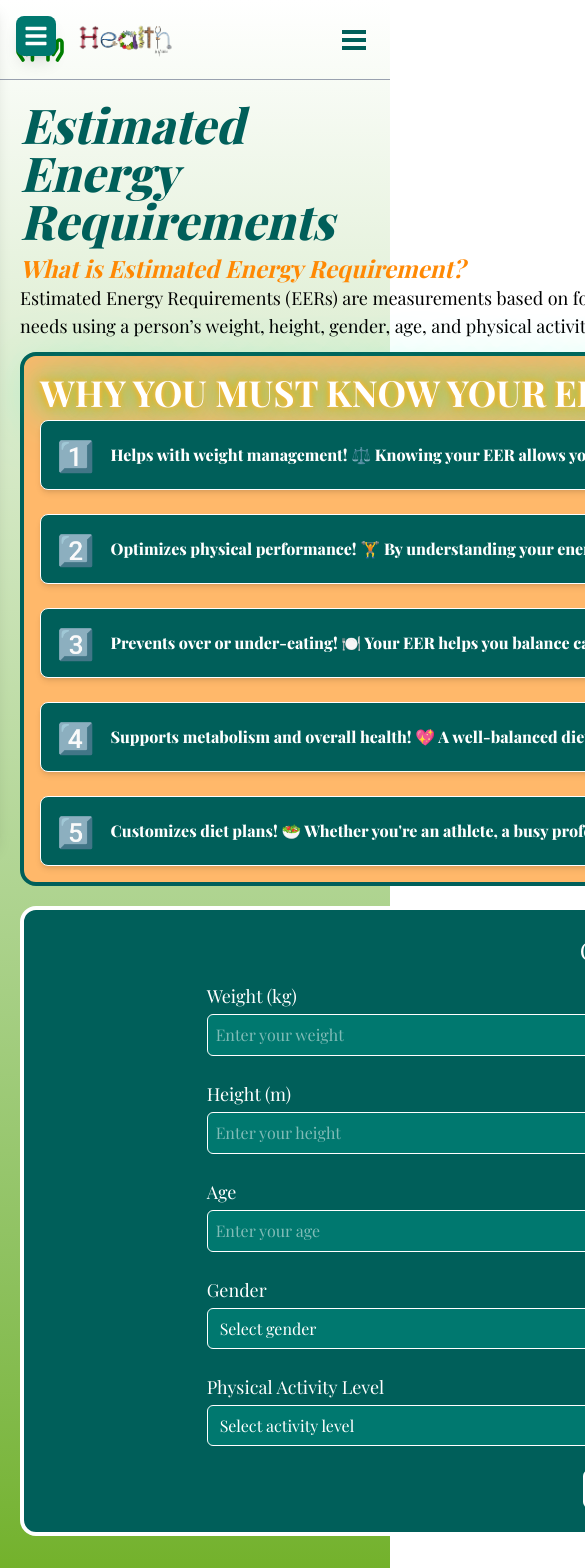
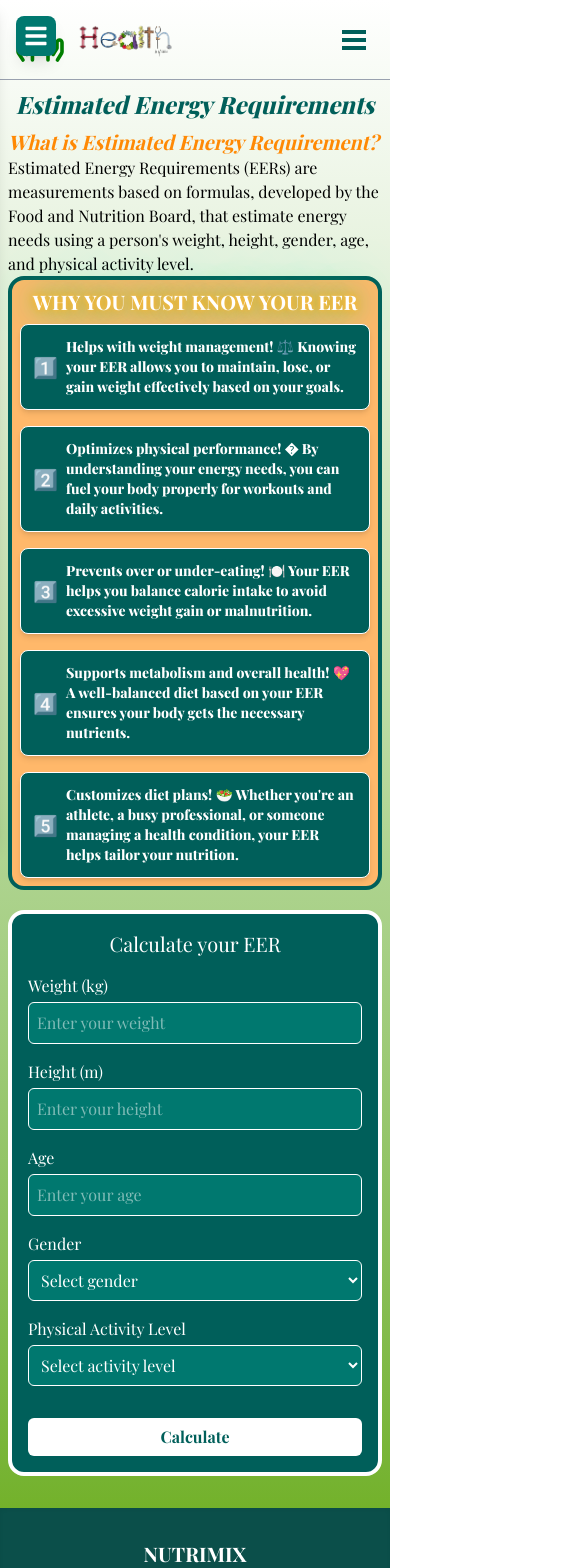
Before and after one commit to HeisGreen/health-app, a React (Vite) app in the folder frontend/: page /eer in a window 390 px wide. Shown: the top 1568 px of the page, 585 px wide, since content can reach past the window. Built offline with nearby package versions, Linux system fonts and the light colour scheme; sample sign-in values are in the browser's storage; a web font is replaced by a local one.

Commit message:
Adjusted Bmr and EER pages to be responsive

```diff
--- a/frontend/src/components/Eer.tsx
+++ b/frontend/src/components/Eer.tsx
@@ -2,6 +2,7 @@ import React, { useState } from "react";
 import Sidebar from "./Sidebar";
 import { motion } from "framer-motion";
 import { useNavigate } from "react-router-dom";
+import { FaSpinner } from "react-icons/fa";
 import axiosInstance from "../services/axiosInstance";
 
 const Eer = () => {
@@ -61,12 +62,9 @@ const Eer = () => {
     { value: "1.45", label: "Very active (hard exercise 6-7 days a week)" },
   ];
 
-  // Handle Gender Change
   const handleGenderChange = (e) => {
     const selectedGender = e.target.value;
     setGender(selectedGender);
-
-    // Update PA values based on gender
     setPaOptions(selectedGender === "male" ? malePA : femalePA);
   };
 
@@ -77,10 +75,13 @@ const Eer = () => {
     }
 
     try {
-      const token = localStorage.getItem("token"); // Get the token from local storage
+      const token = localStorage.getItem("token");
       if (!token) {
         throw new Error("No token found. Please log in.");
       }
+
+      await new Promise((resolve) => setTimeout(resolve, 750));
+
       const response = await axiosInstance.post(
         "/eer/calculate",
         {
@@ -92,7 +93,7 @@ const Eer = () => {
         },
         {
           headers: {
-            Authorization: `Bearer ${token}`, // Include the token in the request headers
+            Authorization: `Bearer ${token}`,
           },
         }
       );
@@ -107,11 +108,9 @@ const Eer = () => {
   };
 
   return (
-    <div className="flex">
-      <div>
-        <Sidebar />
-      </div>
-      <div className="w-full min-h-screen m-5">
+    <div className="flex flex-col md:flex-row">
+      <Sidebar />
+      <div className="w-full min-h-screen p-2 md:p-5">
         {/* Typing Effect for Heading */}
         <motion.div
           className="flex w-full items-center justify-center mb-2"
@@ -119,83 +118,89 @@ const Eer = () => {
           animate="visible"
           variants={textVariants}
         >
-          <h1 className="text-teal-800 font-extrabold italic text-5xl">
+          <h1 className="text-teal-800 font-extrabold italic text-2xl md:text-4xl lg:text-5xl text-center">
             Estimated Energy Requirements
           </h1>
         </motion.div>
 
         {/* Floating Description */}
         <motion.div
-          className="w-[1200px] h-[100px]"
+          className="w-full md:w-[90%] lg:w-[1200px] h-auto mx-auto"
           initial={{ opacity: 0, y: -20 }}
           animate={{ opacity: 1, y: 0 }}
           transition={{ duration: 1, ease: "easeInOut" }}
         >
-          <p className="text-2xl italic text-orange-400 font-bold">
+          <p className="text-xl md:text-2xl italic text-orange-400 font-bold">
             What is Estimated Energy Requirement?
           </p>
           <motion.p
-            className="text-lg"
+            className="text-base md:text-lg"
             initial="hidden"
             animate="visible"
             variants={fadeInUp}
           >
             Estimated Energy Requirements (EERs) are measurements based on
             formulas, developed by the Food and Nutrition Board, that estimate
-            energy needs using a person’s weight, height, gender, age, and
+            energy needs using a person's weight, height, gender, age, and
             physical activity level.
           </motion.p>
         </motion.div>
 
         {/* Flip Card Animation for Benefits */}
         <motion.div
-          className="bg-orange-300 rounded-2xl border-4 border-teal-800 h-auto w-[1325px] p-4 space-y-2 mb-5"
+          className="bg-orange-300 rounded-2xl border-4 border-teal-800 h-auto w-full md:w-[95%] lg:w-[1325px] p-2 md:p-4 space-y-2 mb-5 mx-auto"
           initial="hidden"
           animate="visible"
           variants={staggerContainer}
         >
           <div className="flex">
-            <h1 className="font-bold text-4xl items-center justify-center text-white neon-glow">
+            <h1 className="font-bold text-xl md:text-2xl lg:text-4xl items-center justify-center text-white neon-glow text-center w-full">
               WHY YOU MUST KNOW YOUR EER
             </h1>
           </div>
 
-          <div className="grid grid-cols-1 gap-6 md:grid-cols-2 lg:grid-cols-2 font-extrabold text-white">
+          <div className="grid grid-cols-1 gap-4 md:gap-6 md:grid-cols-2 lg:grid-cols-2 font-extrabold text-white">
             {[
               "Helps with weight management! ⚖️ Knowing your EER allows you to maintain, lose, or gain weight effectively based on your goals.",
-              "Optimizes physical performance! 🏋️ By understanding your energy needs, you can fuel your body properly for workouts and daily activities.",
+              "Optimizes physical performance! � By understanding your energy needs, you can fuel your body properly for workouts and daily activities.",
               "Prevents over or under-eating! 🍽️ Your EER helps you balance calorie intake to avoid excessive weight gain or malnutrition.",
               "Supports metabolism and overall health! 💖 A well-balanced diet based on your EER ensures your body gets the necessary nutrients.",
               "Customizes diet plans! 🥗 Whether you're an athlete, a busy professional, or someone managing a health condition, your EER helps tailor your nutrition.",
             ].map((point, index) => (
               <motion.div
                 key={index}
-                className="bg-teal-800 border border-white p-4 rounded-lg shadow-md flex items-center cursor-pointer"
+                className="bg-teal-800 border border-white p-3 md:p-4 rounded-lg shadow-md flex items-center cursor-pointer"
                 initial="hidden"
                 animate="visible"
                 whileHover="whileHover"
                 variants={flipCard}
               >
-                <span className="text-orange-600 text-3xl">{index + 1}️⃣</span>
-                <p className="ml-4">{point}</p>
+                <span className="text-orange-600 text-xl md:text-2xl lg:text-3xl">
+                  {index + 1}️⃣
+                </span>
+                <p className="ml-2 md:ml-4 text-sm md:text-base">{point}</p>
               </motion.div>
             ))}
           </div>
         </motion.div>
-        <div className="bg-teal-800 rounded-2xl border-4 border-white w-[1325px] p-6 flex flex-col items-center">
-          <h3 className="text-2xl text-white mb-4">Calculate your EER</h3>
+
+        {/* Calculator Form */}
+        <div className="bg-teal-800 rounded-2xl border-4 border-white w-full md:w-[95%] lg:w-[1325px] p-4 md:p-6 flex flex-col items-center mx-auto">
+          <h3 className="text-xl md:text-2xl text-white mb-4">
+            Calculate your EER
+          </h3>
           <form
             onSubmit={(e) => {
               e.preventDefault();
-              {
-                handleCalculate;
-              }
+              handleCalculate();
             }}
-            className="w-full flex flex-col space-y-6 items-center"
+            className="w-full flex flex-col space-y-4 md:space-y-6 items-center"
           >
             {/* Weight */}
-            <div className="flex flex-col w-3/4">
-              <label className="text-white text-lg mb-1">Weight (kg)</label>
+            <div className="flex flex-col w-full md:w-3/4">
+              <label className="text-white text-base md:text-lg mb-1">
+                Weight (kg)
+              </label>
               <input
                 type="number"
                 onChange={(e) => setWeight(e.target.value)}
@@ -208,8 +213,10 @@ const Eer = () => {
             </div>
 
             {/* Height */}
-            <div className="flex flex-col w-3/4">
-              <label className="text-white text-lg mb-1">Height (m)</label>
+            <div className="flex flex-col w-full md:w-3/4">
+              <label className="text-white text-base md:text-lg mb-1">
+                Height (m)
+              </label>
               <input
                 type="number"
                 onChange={(e) => setHeight(e.target.value)}
@@ -222,8 +229,10 @@ const Eer = () => {
             </div>
 
             {/* Age */}
-            <div className="flex flex-col w-3/4">
-              <label className="text-white text-lg mb-1">Age</label>
+            <div className="flex flex-col w-full md:w-3/4">
+              <label className="text-white text-base md:text-lg mb-1">
+                Age
+              </label>
               <input
                 type="number"
                 placeholder="Enter your age"
@@ -236,8 +245,10 @@ const Eer = () => {
             </div>
 
             {/* Gender */}
-            <div className="flex flex-col w-3/4">
-              <label className="text-white text-lg mb-1">Gender</label>
+            <div className="flex flex-col w-full md:w-3/4">
+              <label className="text-white text-base md:text-lg mb-1">
+                Gender
+              </label>
               <select
                 name="gender"
                 className="p-2 rounded-md border border-white bg-teal-700 text-white"
@@ -251,8 +262,8 @@ const Eer = () => {
             </div>
 
             {/* Physical Activity Level */}
-            <div className="flex flex-col w-3/4">
-              <label className="text-white text-lg mb-1">
+            <div className="flex flex-col w-full md:w-3/4">
+              <label className="text-white text-base md:text-lg mb-1">
                 Physical Activity Level
               </label>
               <select
@@ -263,7 +274,9 @@ const Eer = () => {
               >
                 <option value="">Select activity level</option>
                 {paOptions.map((pa) => (
-                  <option value={pa.value}>{pa.label}</option>
+                  <option key={pa.value} value={pa.value}>
+                    {pa.label}
+                  </option>
                 ))}
               </select>
             </div>
@@ -271,8 +284,7 @@ const Eer = () => {
             {/* Submit Button */}
             <button
               type="submit"
-              onClick={handleCalculate}
-              className="h-[38px] w-50 bg-white text-teal-800 font-bold rounded-md hover:bg-orange-300 hover:text-white cursor-pointer px-6"
+              className="h-[38px] w-full md:w-auto bg-white text-teal-800 font-bold rounded-md hover:bg-orange-300 hover:text-white cursor-pointer px-6 mt-4"
             >
               Calculate
             </button>
```
Also changed, not shown: frontend/src/components/Bmr.tsx (+24 -5 lines).
